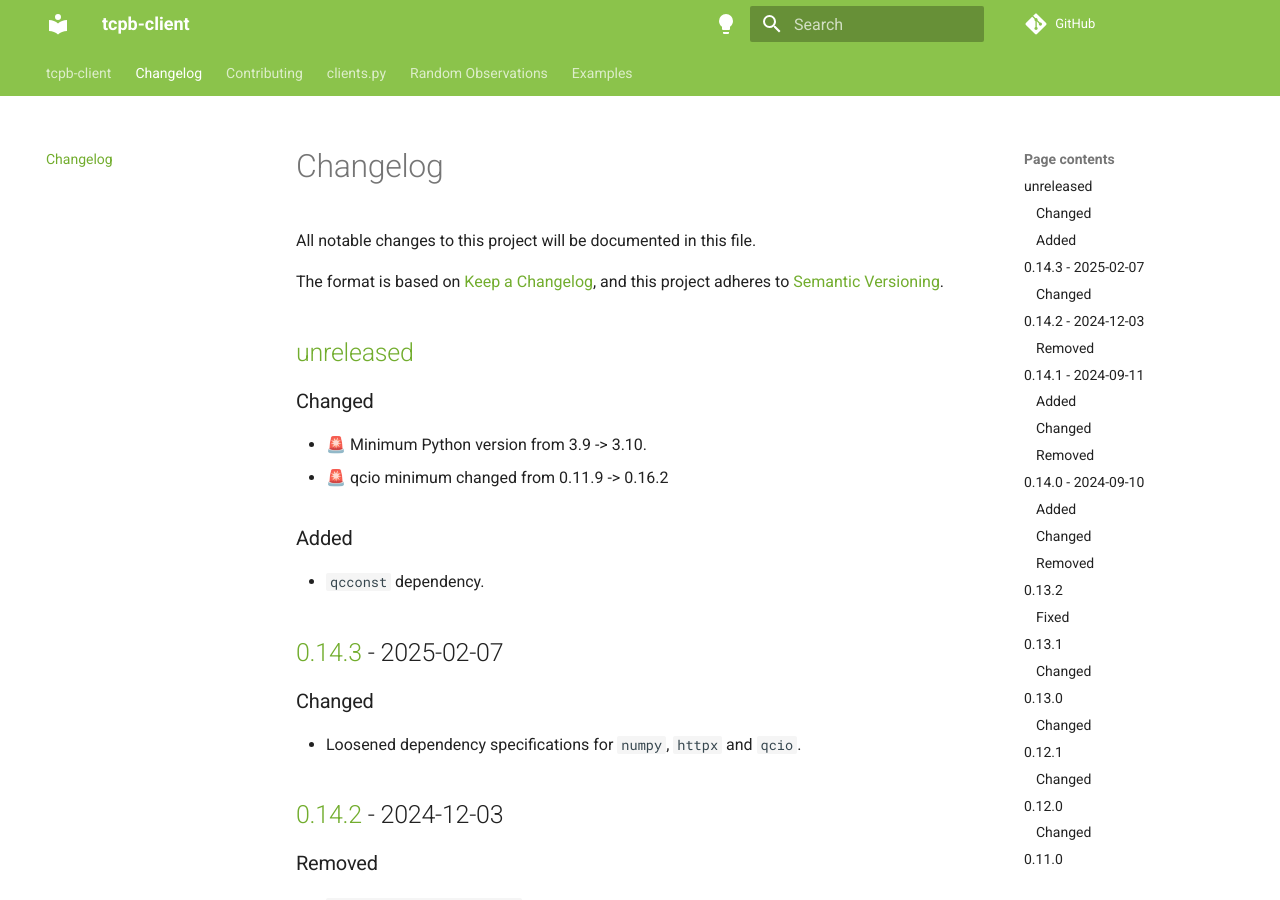
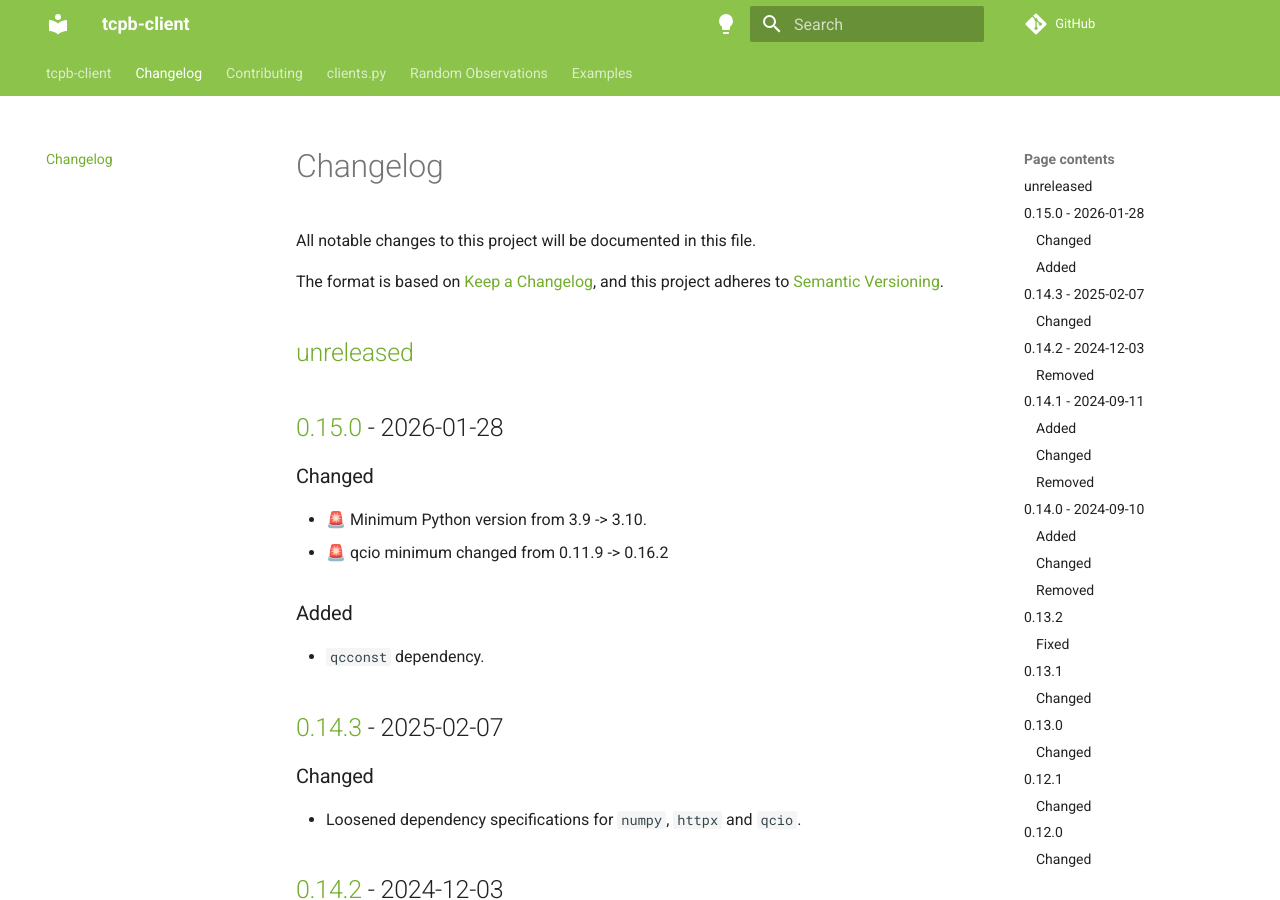
Before and after one commit to mtzgroup/tcpb-client, an MkDocs documentation site: the page built from docs/CHANGELOG.md, in a window 1280 px wide and 900 px high. Built offline with MkDocs 1.6.1 and Material for MkDocs 9.7.7, drawn with Linux system fonts in a browser that asks for light colours; comment, search, counter and statistics services are not loaded.

Commit message:
Bumped version to 0.15.0. Updated CHANGELOG.

```diff
--- a/docs/CHANGELOG.md
+++ b/docs/CHANGELOG.md
@@ -5,6 +5,8 @@ All notable changes to this project will be documented in this file.
 The format is based on [Keep a Changelog](https://keepachangelog.com/en/1.0.0/), and this project adheres to [Semantic Versioning](https://semver.org/spec/v2.0.0.html).
 
 ## [unreleased]
+
+## [0.15.0] - 2026-01-28
 
 ### Changed
 
@@ -222,7 +224,8 @@ The format is based on [Keep a Changelog](https://keepachangelog.com/en/1.0.0/),
 
 - All of Stefan's original code.
 
-[unreleased]: https://github.com/mtzgroup/tcpb-client/compare/0.14.3...HEAD
+[unreleased]: https://github.com/mtzgroup/tcpb-client/compare/0.15.0...HEAD
+[0.15.0]: https://github.com/mtzgroup/tcpb-client/releases/tag/0.15.0
 [0.14.3]: https://github.com/mtzgroup/tcpb-client/releases/tag/0.14.3
 [0.14.2]: https://github.com/mtzgroup/tcpb-client/releases/tag/0.14.2
 [0.14.1]: https://github.com/mtzgroup/tcpb-client/releases/tag/0.14.1
--- a/pyproject.toml
+++ b/pyproject.toml
@@ -4,7 +4,7 @@ build-backend = "poetry.core.masonry.api"
 
 [tool.poetry]
 name = "tcpb"
-version = "0.14.3"
+version = "0.15.0"
 description = "A Python client for TeraChem's protocol buffer API."
 readme = "README.md"
 license = "MIT"
```
